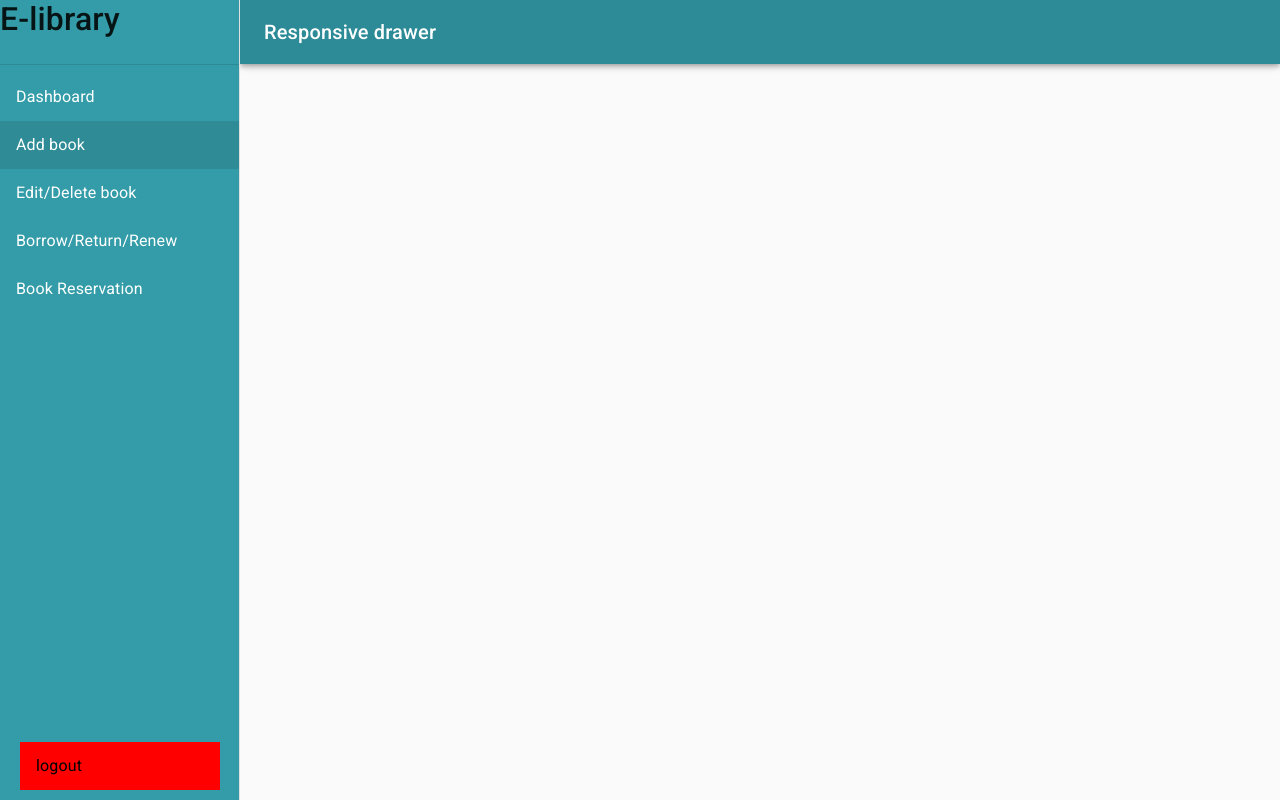
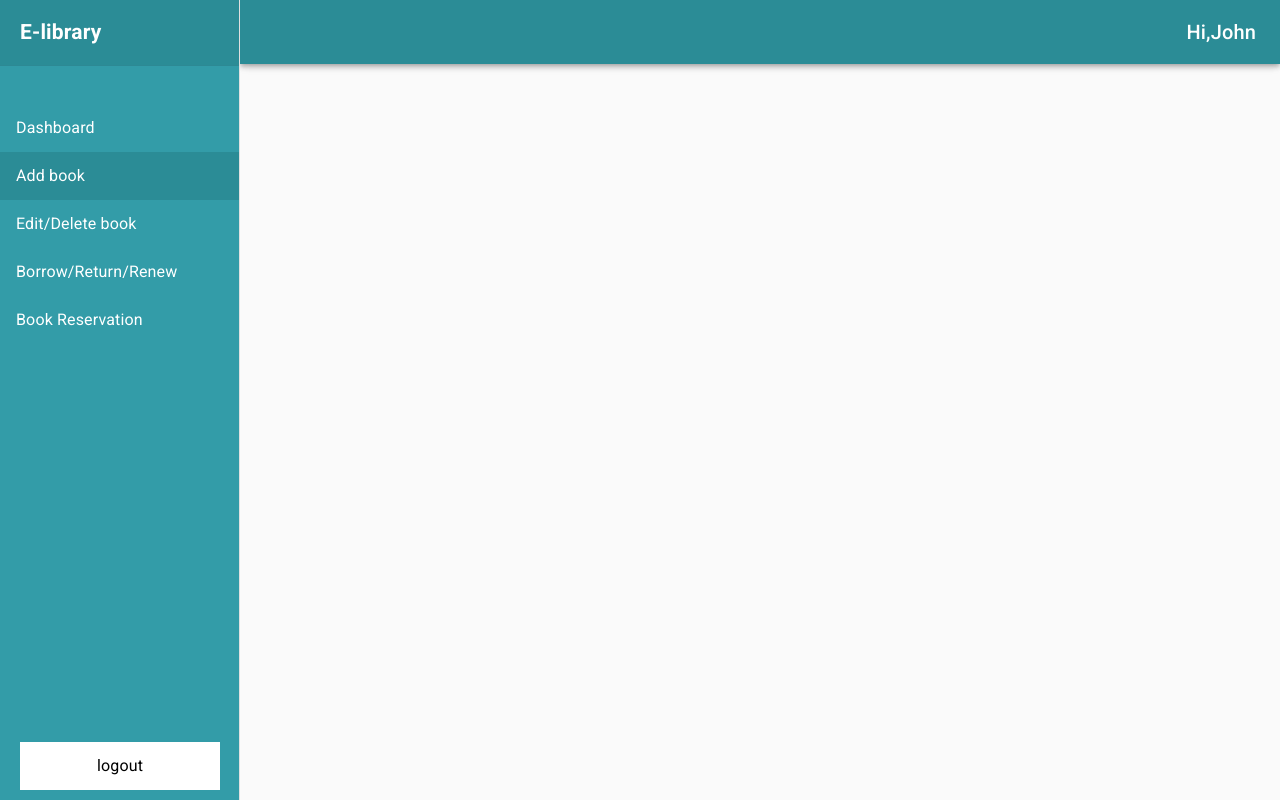
Before and after one commit to dylansalim3/Library-Management-System-Frontend, a React (Create React App) app: page /add_book in a window 1280 px wide. Built offline with nearby package versions, Linux system fonts and the light colour scheme.

Commit message:
Removed bootstrap cdn that caused responsive problem

```diff
--- a/public/index.html
+++ b/public/index.html
@@ -12,12 +12,12 @@
     <link rel="apple-touch-icon" href="%PUBLIC_URL%/logo192.png" />
     <link rel="manifest" href="%PUBLIC_URL%/manifest.json" />
     <!-- bootstrap cdn -->
-    <link
-      rel="stylesheet"
-      href="https://stackpath.bootstrapcdn.com/bootstrap/4.4.1/css/bootstrap.min.css"
-      integrity="sha384-Vkoo8x4CGsO3+Hhxv8T/Q5PaXtkKtu6ug5TOeNV6gBiFeWPGFN9MuhOf23Q9Ifjh"
-      crossorigin="anonymous"
-    />
+      <!-- <link
+        rel="stylesheet"
+        href="https://stackpath.bootstrapcdn.com/bootstrap/4.4.1/css/bootstrap.min.css"
+        integrity="sha384-Vkoo8x4CGsO3+Hhxv8T/Q5PaXtkKtu6ug5TOeNV6gBiFeWPGFN9MuhOf23Q9Ifjh"
+        crossorigin="anonymous"
+      /> -->
     <!-- bootstrap cdn -->
     <!-- Roboto font cdn -->
     <link rel="stylesheet" href="https://fonts.googleapis.com/css?family=Roboto:300,400,500,700&display=swap" />
--- a/src/App.js
+++ b/src/App.js
@@ -18,7 +18,7 @@ function App() {
   return (
     <Router>
       <div className="App">
-        <Navbar />
+        {/* <Navbar /> */}
 
         <div className="container">
           <Route exact path="/" component={Landing} />
--- a/src/components/Color.js
+++ /dev/null
@@ -1 +0,0 @@
-export const topgreen = '#2C8B96';
--- a/src/components/Login.js
+++ b/src/components/Login.js
@@ -52,7 +52,13 @@ class Login extends Component {
 
   render() {
     return (
-      <div className="container">
+
+        // <form onSubmit={this.onSubmit}>
+
+        //     <TextField floatingLabelText="ID Number" onChange={this.handleChange} />
+        //     <RaisedButton label="Submit" type="submit" />
+        // </form>
+      <div>
         <div className="row">
           <div className="col-md-6 mt-5 mx-auto">
             <form noValidate onSubmit={this.onSubmit}>
--- a/src/components/Sidebar.js
+++ b/src/components/Sidebar.js
@@ -14,7 +14,7 @@ import Typography from '@material-ui/core/Typography';
 import { makeStyles, useTheme } from '@material-ui/core/styles';
 
 import { Link, withRouter } from 'react-router-dom';
-import {topgreen} from './Color';
+import { topgreen, drawergreen } from '../style/Color';
 
 const drawerWidth = 240;
 
@@ -49,8 +49,12 @@ const useStyles = makeStyles((theme) => ({
     flexGrow: 1,
     padding: theme.spacing(3),
   },
+  overrides: {
+    MuiContainer: {
+      maxWidth: false,
+    },
+  },
 }));
-
 
 function Sidebar(props) {
   const { window } = props;
@@ -69,7 +73,6 @@ function Sidebar(props) {
     localStorage.removeItem('usertoken');
     props.history.push('/');
   };
-
 
   const style = {
     color: 'white',
@@ -98,7 +101,6 @@ function Sidebar(props) {
     { name: 'Borrow History', route: 'borrowhistory' },
     { name: 'Extend Borrow', route: 'extendborrow' },
     { name: 'Student Registration', route: 'studentregistration' },
-
   ];
 
   const returnMenus = (role) => {
@@ -107,7 +109,7 @@ function Sidebar(props) {
       arr = adminmenuArray;
     } else if (role === 'student') {
       arr = studentmenuArray;
-    }else if(role === 'teacher'){
+    } else if (role === 'teacher') {
       arr = teachermenuArray;
     }
 
@@ -123,7 +125,7 @@ function Sidebar(props) {
               ...style,
               ...{
                 backgroundColor:
-                  props.selected === data.route ? '#2F8C97' : '#339CA8',
+                  props.selected === data.route ? topgreen : drawergreen,
               },
             }}
           >
@@ -136,11 +138,11 @@ function Sidebar(props) {
             ...{
               position: 'fixed',
               bottom: 10,
-              backgroundColor: 'red',
+              backgroundColor: 'white',
               width: '200px',
-              color:'black',
-              marginLeft: 20
-
+              color: 'black',
+              marginLeft: 20,
+              textAlign: 'center',
             },
           }}
           button
@@ -153,13 +155,21 @@ function Sidebar(props) {
   };
 
   const drawer = (
-    <div style={{ backgroundColor: '#339CA8', height: '100%' }}>
-      <div className={classes.toolbar}>
-        <h2>E-library</h2>
+    <div style={{ backgroundColor: drawergreen, height: '100%' }}>
+      <div
+        className={classes.toolbar}
+        style={{
+          backgroundColor: topgreen,
+          paddingLeft: '20px',
+          alignItems: 'center',
+          display: 'flex',
+        }}
+      >
+        <h2 style={{ color: 'white' }}>E-library</h2>
       </div>
       <Divider />
 
-      <List>{returnMenus(props.role)}</List>
+      <List style={{ marginTop: '30px' }}>{returnMenus(props.role)}</List>
     </div>
   );
 
@@ -170,8 +180,13 @@ function Sidebar(props) {
     <div>
       <div className={classes.root}>
         <CssBaseline />
-      <AppBar position="fixed" style={{backgroundColor:topgreen}}className={classes.appBar}>
-        <Toolbar>
+        <AppBar position="fixed" className={classes.appBar}>
+          <Toolbar
+            style={{
+              backgroundColor: topgreen,
+              justifyContent: 'space-between',
+            }}
+          >
             <IconButton
               color="inherit"
               aria-label="open drawer"
@@ -181,9 +196,33 @@ function Sidebar(props) {
             >
               <MenuIcon />
             </IconButton>
+            <Hidden smDown>
+              <div
+                style={{
+                  width: '100%',
+                  display: 'flex',
+                  justifyContent: 'flex-end',
+                }}
+              >
                   <Typography variant="h6" noWrap>
-            Responsive drawer
+                    Hi,John
                   </Typography>
+              </div>
+            </Hidden>
+            <Hidden mdUp>
+              <div
+                style={{
+                  width: '100%',
+                  paddingRight: '30px',
+                  display: 'flex',
+                  justifyContent: 'center',
+                }}
+              >
+                  <Typography variant="h6" noWrap>
+                    E-library
+                  </Typography>
+              </div>
+            </Hidden>
           </Toolbar>
         </AppBar>
         <nav className={classes.drawer} aria-label="mailbox folders">
@@ -197,7 +236,6 @@ function Sidebar(props) {
               classes={{
                 paper: classes.drawerPaper,
               }}
-
               ModalProps={{
                 keepMounted: true, // Better open performance on mobile.
               }}
@@ -217,11 +255,10 @@ function Sidebar(props) {
             </Drawer>
           </Hidden>
         </nav>
-      <main className={classes.content}>
+        <div>
           <div className={classes.toolbar} />
-      </main>
         </div>
-
+      </div>
     </div>
   );
 }
--- /dev/null
+++ b/src/components/ThemeConfig.js
@@ -0,0 +1,23 @@
+import React from 'react';
+import { createMuiTheme, ThemeProvider } from '@material-ui/core/styles';
+import { Container } from '@material-ui/core';
+
+const theme = createMuiTheme({
+  props: {
+    // Name of the component ⚛️
+    MuiButtonBase: {
+      // The default props to change
+      disableRipple: true, // No more ripple, on the whole application 💣!
+    },
+  },
+});
+
+function OverridesCss() {
+  return (
+    <ThemeProvider theme={theme}>
+      <Button>Overrides CSS</Button>
+    </ThemeProvider>
+  );
+}
+
+export default OverridesCss;
--- a/src/pages/admin/Admindashboard.js
+++ b/src/pages/admin/Admindashboard.js
@@ -2,9 +2,9 @@ import React, { Component } from 'react';
 import Sidebar from '../../components/Sidebar';
 import jwt_decode from 'jwt-decode';
 import '../../style/Style.css';
-import { Container } from '@material-ui/core';
 
 export default class Admindashboard extends Component {
+
   constructor() {
     super();
     this.state = {
@@ -32,12 +32,12 @@ export default class Admindashboard extends Component {
 
   render() {
     return (
-      <Container maxWidth="false">
+      <div>
         <Sidebar role={this.state.role} selected="admindashboard" />
         <div className="content">
           <h1>this is dashboard for admin and librarian</h1>
         </div>
-      </Container>
+      </div>
     );
   }
 }
--- /dev/null
+++ b/src/style/Color.js
@@ -0,0 +1,3 @@
+export const topgreen = '#2B8C96';
+
+export const drawergreen = '#339CA8';
--- a/src/style/Style.css
+++ b/src/style/Style.css
@@ -2,8 +2,9 @@
     .content {
         margin-left: 240px;
     }
+
 }
 
-.container {
-    max-width: none;
+.content {
+    padding: 20px
 }
```
Also changed, not shown: src/App.css (line endings or trailing spaces). Lines whose indentation alone changed are shown as unchanged.
